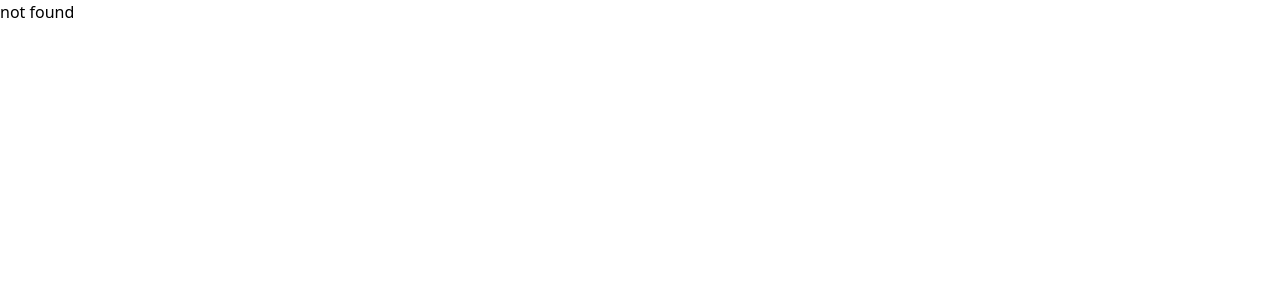
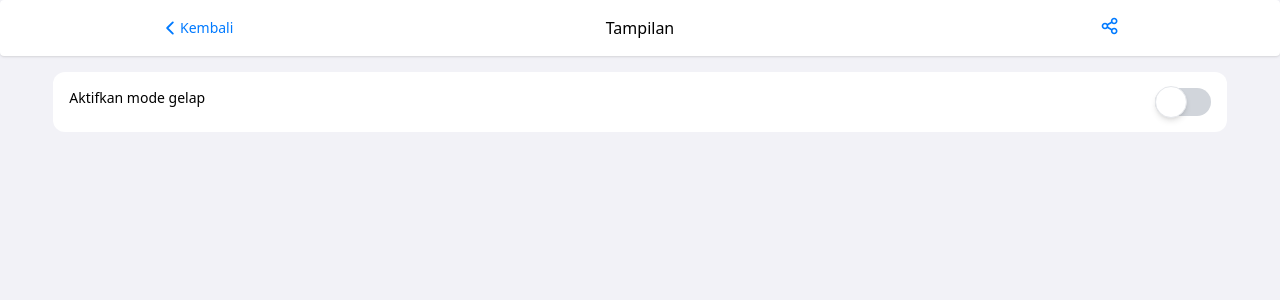
Before and after one commit to ryokf/BantuRiset-frontend, a React (Vite) app: page /profile/appearance in a window 1280 px wide. Shown: the top 300 px of the page. Built offline with nearby package versions, Linux system fonts and the light colour scheme.

Commit message:
✨feature: dark mode page

```diff
--- a/src/main.tsx
+++ b/src/main.tsx
@@ -16,6 +16,7 @@ import DonaturProject from './pages/donatur/DonaturProject.tsx';
 import Notification from './pages/notif/Notification.tsx';
 import EditProfile from './pages/profile/EditProfile.tsx';
 import EditPassword from './pages/profile/EditPassword.tsx';
+import Appearance from './pages/profile/Appearance.tsx';
 
 ReactDOM.createRoot(document.getElementById('root')!).render(
   <React.StrictMode>
@@ -35,6 +36,8 @@ ReactDOM.createRoot(document.getElementById('root')!).render(
         <Route path="/profile" element={<Profile/>} />
         <Route path="/profile/edit" element={<EditProfile/>} />
         <Route path="/profile/edit-password" element={<EditPassword/>} />
+        <Route path="/profile/appearance" element={<Appearance/>} />
+
         <Route path="*" element={<h1>not found</h1>} />
       </Routes>
     </BrowserRouter>
--- /dev/null
+++ b/src/pages/profile/Appearance.tsx
@@ -0,0 +1,35 @@
+"use client";
+import { useState } from 'react'
+import Navbar2 from '../../components/Navbar2';
+import { useThemeMode } from 'flowbite-react';
+
+const Appearance = () => {
+    // const darkMode = localStorage.getItem('flowbite-theme-mode') === 'dark';
+    const [isToggled, setIsToggled] = useState(false);
+
+    const handleToggle = () => {
+        setIsToggled(!isToggled);
+        // localStorage.setItem('flowbite-theme-mode', isToggled ? 'light' : 'dark');
+    };
+
+    useThemeMode();
+    return (
+        <div className='bg-white-secondary min-h-screen'>
+            <Navbar2 title='Tampilan'></Navbar2>
+            <div className="w-11/12 bg-white my-4 p-4 m-auto rounded-xl flex justify-between">
+                <h1 className='text-sm'>Aktifkan mode gelap</h1>
+                <button
+                    onClick={handleToggle}
+                    className={`w-14 h-7 flex items-center rounded-full p-1 duration-300 ease-in-out ${isToggled ? 'bg-primary' : 'bg-gray-300'}`}
+                >
+                    <div
+                        className={`bg-white w-8 border aspect-square rounded-full shadow-md transform duration-300 ease-in-out ${isToggled ? 'translate-x-5' : '-translate-x-1'}`}
+                    >
+                    </div>
+                </button>
+            </div>
+        </div>
+    )
+}
+
+export default Appearance
--- a/src/pages/profile/EditPassword.tsx
+++ b/src/pages/profile/EditPassword.tsx
@@ -1,5 +1,4 @@
 import { Label, TextInput } from "flowbite-react"
-import BottomNav from "../../components/BottomNav"
 import Navbar2 from "../../components/Navbar2"
 import Button from "../../components/Button"
 const EditPassword = () => {
@@ -28,7 +27,6 @@ const EditPassword = () => {
                 <Button className="mt-2">Simpan</Button>
             </form>
             <div className="h-20"></div>
-            <BottomNav />
         </div>
     )
 }
--- a/src/pages/profile/EditProfile.tsx
+++ b/src/pages/profile/EditProfile.tsx
@@ -1,5 +1,4 @@
 import { Label, TextInput } from "flowbite-react"
-import BottomNav from "../../components/BottomNav"
 import Navbar2 from "../../components/Navbar2"
 import Button from "../../components/Button"
 import { FaPencil } from "react-icons/fa6";
@@ -47,7 +46,6 @@ const EditProfile = () => {
                 <Button className="mt-2">Simpan</Button>
             </form>
             <div className="h-20"></div>
-            <BottomNav />
         </div>
     )
 }
--- a/src/pages/profile/Profile.tsx
+++ b/src/pages/profile/Profile.tsx
@@ -64,10 +64,10 @@ const Personalization = () => {
                     <div className="gradient-orange aspect-square text-white rounded-xl w-10 flex justify-center items-center">
                         <FiSun size={"55%"}></FiSun>
                     </div>
-                    <div className="">
+                    <Link to={"/profile/appearance"} className="">
                         <h1 className="font-medium">Tampilan</h1>
                         <p className="text-xs text-gray">mode terang</p>
-                    </div>
+                    </Link>
                 </Link>
                 <hr />
                 <Link to="" className="my-3 flex gap-3 items-center">
```
